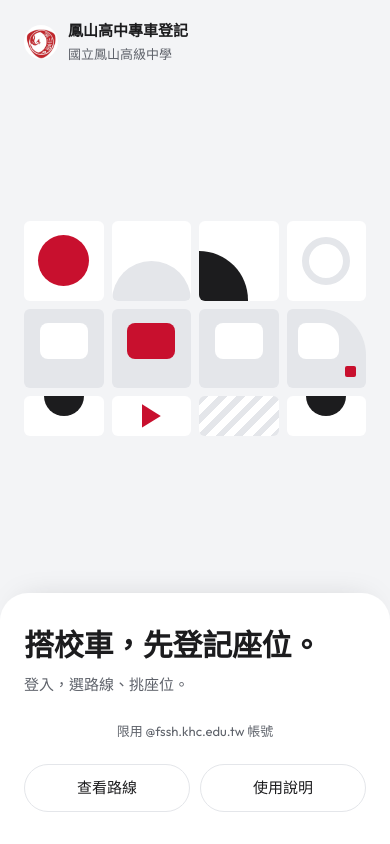
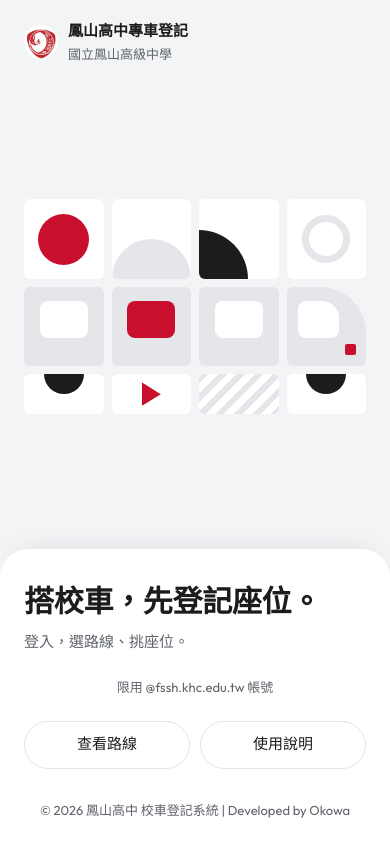
Before and after one commit to Okowa0814/fssh-bus-system, a Next.js app: page /login in a window 390 px wide. Built offline with nearby package versions, Linux system fonts and the light colour scheme; no server answers.

Commit message:
feat(frontend): add copyright footer to login page
Add a footer showing '© 2026 鳳山高中 校車登記系統 | Developed by Okowa' at the bottom of the login page, with a surface background on mobile to blend with the card.

```diff
--- a/app/login/page.tsx
+++ b/app/login/page.tsx
@@ -223,6 +223,11 @@ export default function LoginPage() {
                     <BusIllustration />
                 </section>
             </main>
+
+            {/* Footer */}
+            <footer className="bg-surface px-6 pb-6 text-center text-[13px] text-muted md:bg-transparent md:pb-8">
+                © 2026 鳳山高中 校車登記系統 | Developed by Okowa
+            </footer>
         </div>
     );
 }
```
